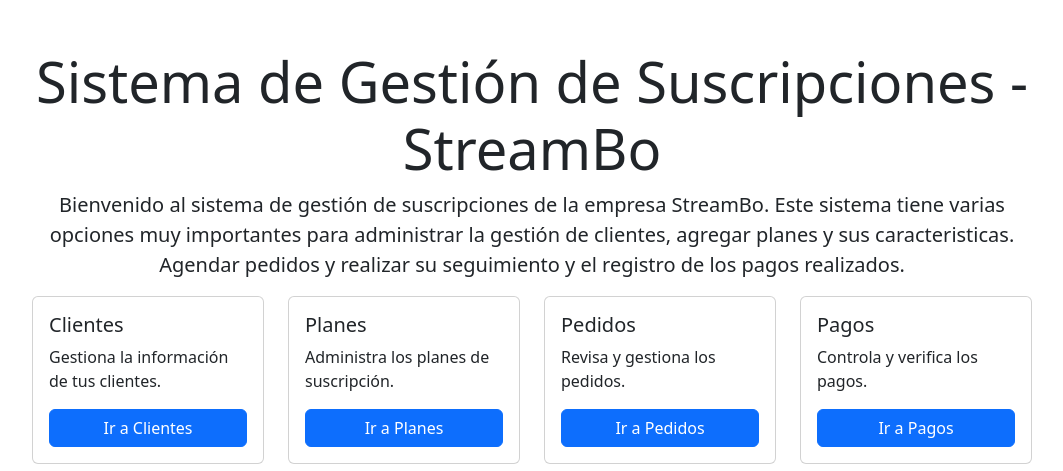
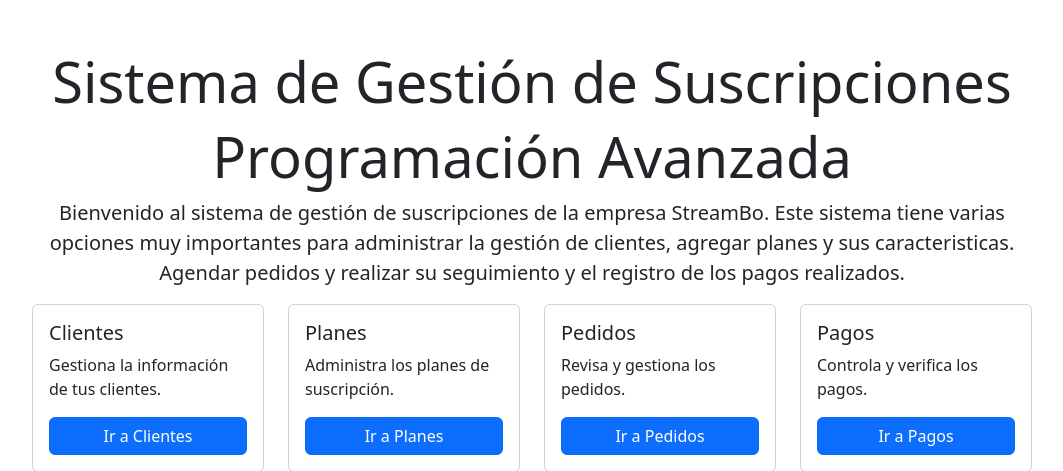
Before and after one commit to edwinquisbertm/subscriptionManager, a Django app: page / in a window 1280 px wide. Shown: the part 56-527 px from the top of the page, without its empty margins (108-1171 px from the left). Run offline with Django 5.2, Linux system fonts and the light colour scheme; some libraries are stand-ins or nearby versions.

Commit message:
nuevos cambios conflicto

```diff
--- a/clients/templates/home.html
+++ b/clients/templates/home.html
@@ -8,7 +8,8 @@
 {% block content %}
 <div class="container mt-5">
     <div class="jumbotron text-center">
-        <h1 class="display-4">Sistema de Gestión de Suscripciones - StreamBo</h1>
+        <h1 class="display-4">Sistema de Gestión de Suscripciones</h1>
+        <h1 class="display-4"><strong>Programación Avanzada</strong></h1>
         <p class="lead">Bienvenido al sistema de gestión de suscripciones de la empresa StreamBo. Este sistema tiene varias opciones muy importantes para administrar la gestión de clientes, agregar planes y sus caracteristicas. Agendar pedidos y realizar su seguimiento y el registro de los pagos realizados.</p>
     </div>
 
```
Also changed, not shown: README.md.
